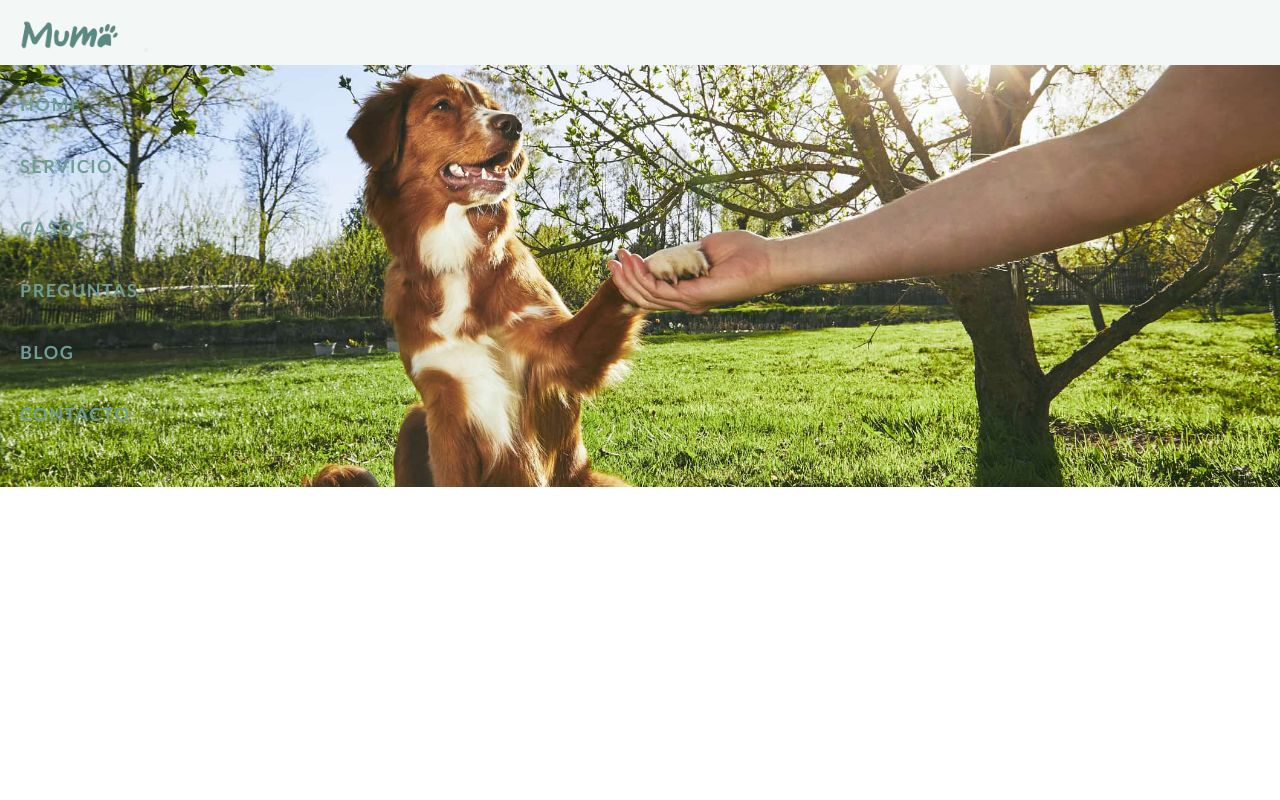
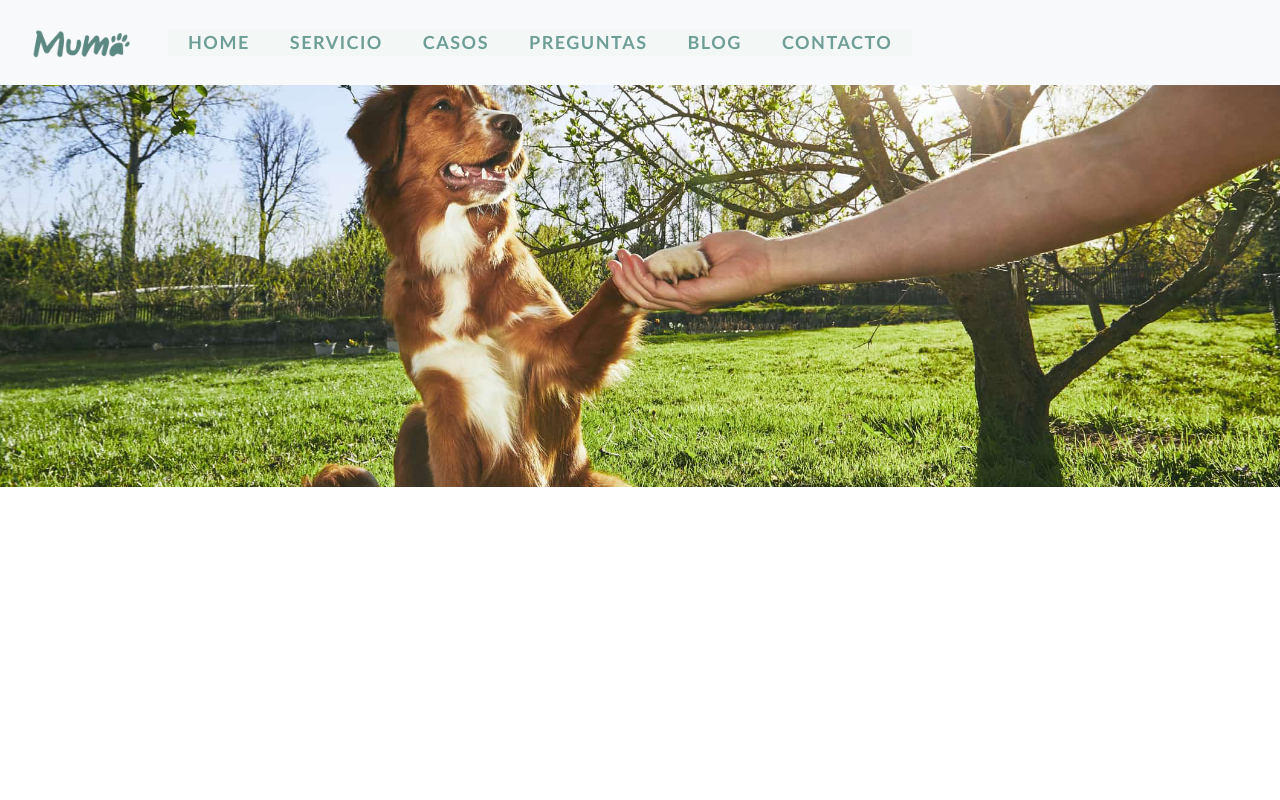
Before and after one commit to MauroOsmarAguilar/Muma, a plain HTML site: page index.html in a window 1280 px wide. Shown: the top 800 px of the page. Drawn offline with nearby package versions, Linux system fonts and the light colour scheme.

Commit message:
Apliqué bootstrap a la barra de navegación

```diff
--- a/css/style.css
+++ b/css/style.css
@@ -146,11 +146,10 @@
 
 /* HEADER */
 header {
-
     background: #f3f8f7;
     background-color: linear-gradient(45deg, #52947560 0%, #8bd6c960 50%, #f0fdf760 100%);
-    margin: auto;
-    height: 65px;
+    margin: 0px;
+    height: 85px;
     width: 100%;
     position: fixed;
     z-index: 10;
@@ -158,25 +157,26 @@ header {
     transition: 0.5s ease-out;
 }
 
-.logoimg {
+.navbar__logo {
     width: 100px;
     height: 30px;
-    margin: 0;
-    padding: 0;
+    margin: 0px;
+    padding: 0px;
     align-items: left;
 }
 
 .navbar {
-    height: auto;
+    height: 85px;
     margin: 0px;
     list-style: none;
-    background-color: none;
+    background-color: #f3f8f7;
     font-family: 'Calibri';
     font-weight: bold;
     color: none;
 }
 
 .navbar ul {
+    background-color: #f3f8f7;
     list-style-type: none;
     margin: 0px;
     padding: 0px;
@@ -188,24 +188,32 @@ header {
 .navbar a {
     list-style: none;
     text-decoration: none;
-    display: inline-block;
-    padding: 20px;
+    padding: 20px 20px 20px 20px;
     background-color: none;
 }
 
 .navbar li a:hover {
     background-color: #6e9e96;
     background-size: 100%;
-    height: auto;
+    height: 85px;
+    margin: 0px;
     color: #f3f8f7;
     font-weight: bold;
+    border-radius: 20px;
     transition: 0.5s ease-out;
 }
 
 .navlink {
+    padding: 0px;
+    margin: 0px;
     color: #6e9e96;
     letter-spacing: 1.5px;
     font-size: 18px;
+}
+
+.nav-item {
+    padding: 0px;
+    margin: 0px;
 }
 /* MAIN */
 .main {
--- a/index.html
+++ b/index.html
@@ -8,8 +8,8 @@
     <meta name="keywords" content="muma, educacion canina, educanina, educacion canina amable, positiva, sin violencia, perros, perro, mascota, petshop, servicio canino, entrenamiento, adiestramiento, adiestrador, clases presenciales, clases online, buenos aires, argentina">
     <meta name="description" content="Muma ofrece servicios de educación canina positiva y sin violencia para fortalecer el vínculo con las mascotas">
     <!-- BOOTSTRAP CSS -->
-    <script src="https://cdn.jsdelivr.net/npm/@popperjs/core@2.10.2/dist/umd/popper.min.js" integrity="sha384-7+zCNj/IqJ95wo16oMtfsKbZ9ccEh31eOz1HGyDuCQ6wgnyJNSYdrPa03rtR1zdB" crossorigin="anonymous"></script>
-    <script src="https://cdn.jsdelivr.net/npm/bootstrap@5.1.3/dist/js/bootstrap.min.js" integrity="sha384-QJHtvGhmr9XOIpI6YVutG+2QOK9T+ZnN4kzFN1RtK3zEFEIsxhlmWl5/YESvpZ13" crossorigin="anonymous"></script>
+    <link href="https://cdn.jsdelivr.net/npm/bootstrap@5.1.3/dist/css/bootstrap.min.css" rel="stylesheet" integrity="sha384-1BmE4kWBq78iYhFldvKuhfTAU6auU8tT94WrHftjDbrCEXSU1oBoqyl2QvZ6jIW3" crossorigin="anonymous">
+    <script src="https://cdn.jsdelivr.net/npm/bootstrap@5.1.3/dist/js/bootstrap.bundle.min.js" integrity="sha384-ka7Sk0Gln4gmtz2MlQnikT1wXgYsOg+OMhuP+IlRH9sENBO0LRn5q+8nbTov4+1p" crossorigin="anonymous"></script>
     <!-- CSS -->
     <link rel="stylesheet" href="./css/style.css">
     <!-- FAVICON -->
@@ -19,16 +19,16 @@
 </head>
 <body>
     <header>
-        <nav class="navbar navbar-expand-lg navbar-light bg-light">
+        <nav class="navbar navbar-expand-md navbar-light bg-light justify-content-end">
             <div class="container-fluid">
-              <a class="navbar-brand"><img class="logoimg" src="./images/mumalogo.png" alt="Logo de Muma"></a>
-              <button class="navbar-toggler" type="button" data-bs-toggle="collapse" data-bs-target="#navbarNav" aria-controls="navbarNav" aria-expanded="false" aria-label="Toggle navigation">
+              <a class="navbar-brand"><img class="navbar__logo" src="./images/mumalogo.png"></a>
+              <button class="navbar-toggler" type="button" data-bs-toggle="collapse" data-bs-target="#navbarSupportedContent" aria-controls="navbarSupportedContent" aria-expanded="false" aria-label="Toggle navigation">
                 <span class="navbar-toggler-icon"></span>
               </button>
-              <div class="collapse navbar-collapse" id="navbarNav">
-                <ul class="navbar">
-                    <li class="navitem">
-                        <a class="navlink" href="index.html">HOME</a>
+              <div class="collapse navbar-collapse" id="navbarSupportedContent">
+                <ul class="navbar-nav me-auto mb-2 mb-lg-0">
+                  <li class="nav-item">
+                    <a class="navlink" href="#">HOME</a>
                     </li>
                     <li class="navitem">
                         <a class="navlink" href="servicio.html">SERVICIO</a>
@@ -49,15 +49,7 @@
               </div>
             </div>
           </nav>
-
-
-
-
-
-
-
     </header>
-
     <main>
         <section class="banner">
         <div class="slider">
```
